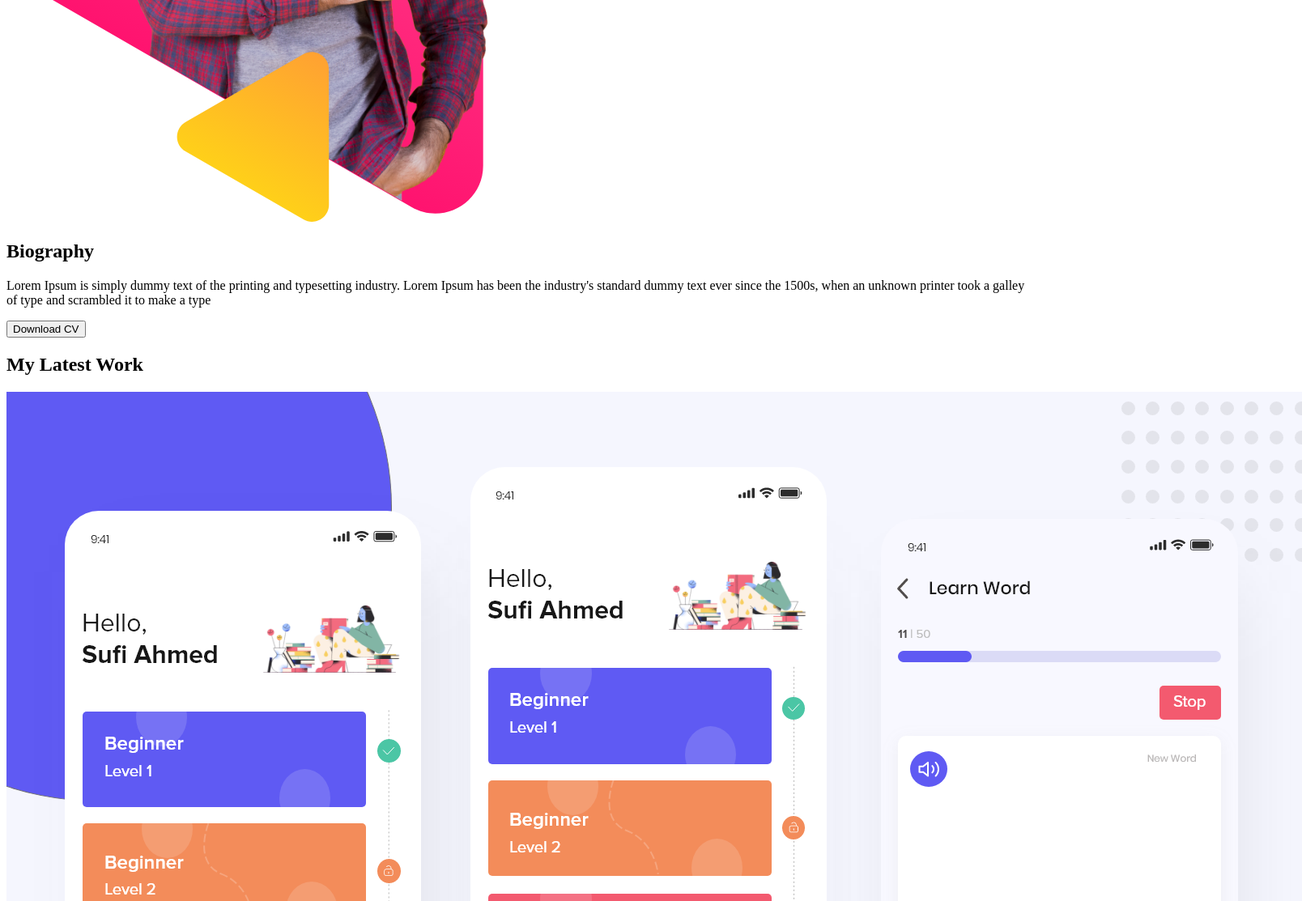
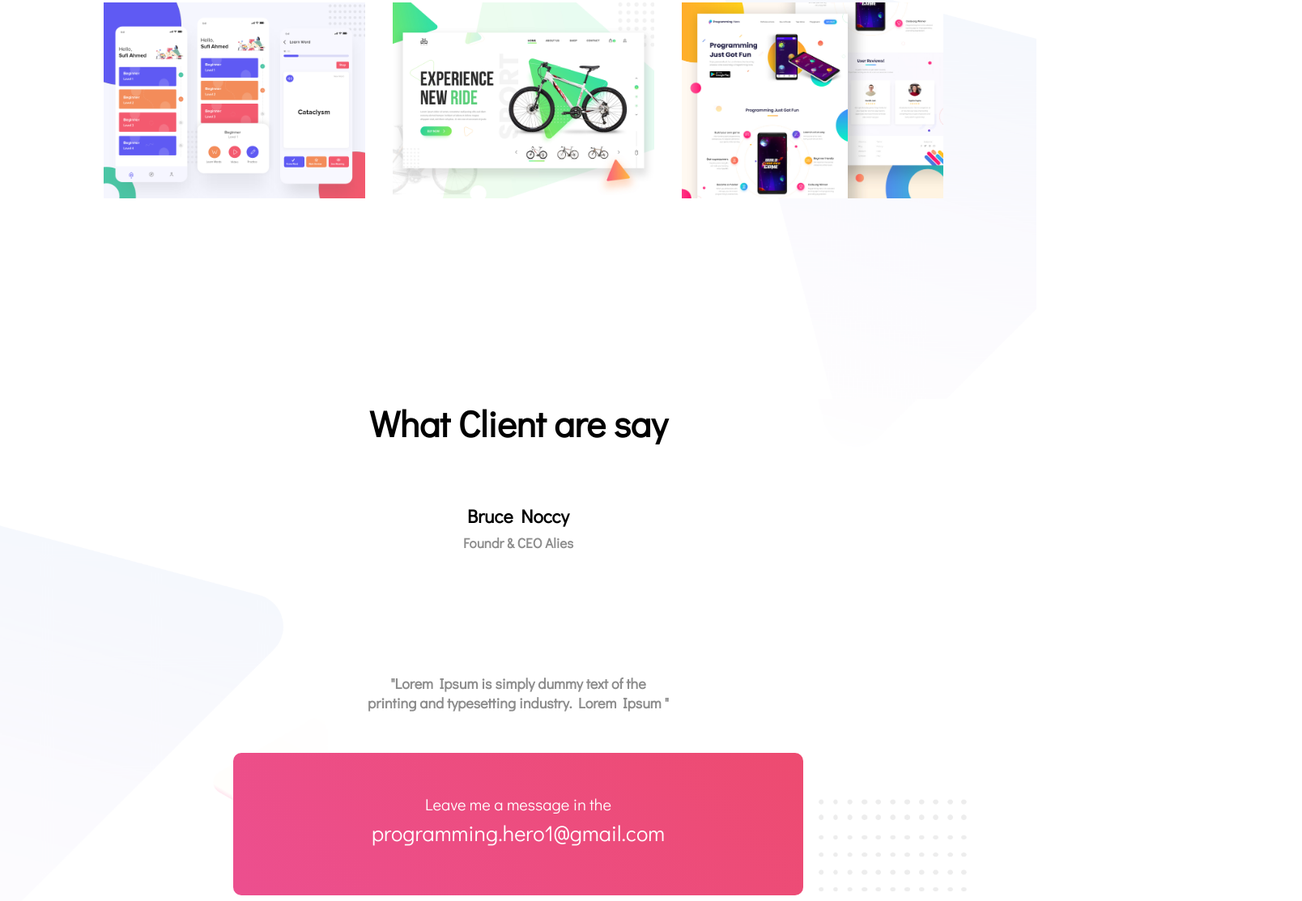
Before and after one commit to muradhossain716/porpolio_website, a plain HTML site: page index.html in a window 1280 px wide. Shown: the part 1687-2800 px from the top of the page at 81% size, 1608 px wide, since content can reach past the window. Drawn offline with Linux system fonts and the light colour scheme.

Commit message:
Finally Done

```diff
--- a/index.html
+++ b/index.html
@@ -8,21 +8,27 @@
 </head>
 <body>
     <header>
+
             <div class="header">
-            <div class="header-left">
-                <h3>Hello I'm</h3>
-                <h2>Jack Smith</h2>
-                <p>You might saw me jumping,climbing buildings,and stopping trains.</p>
-                <p>But nobody pays me a dime for that work.<p>
-                <button>HIRE ME</button>
+                <div class="header_left">
+                    <h2>Hello I'm</h2>
+                    <h1>Jack Smith</h1>
+                    <p>You might saw me jumping,climbing buildings,and stopping trains.
+        But nobody pays me a dime for that work.</p>
+                    <button><span>HIRE ME</span></button>
                 </div>
                 <div class="header_right">
                     <img src="img/peter.png" alt="">
                 </div>
+            </div>
 
-        </div>
+
+
+
     </header>
+
     <section>
+        <div class="section1">
             <div class="body_left">
                 <img src="img/peter_dream.png" alt="">
             </div>
@@ -31,36 +37,44 @@
                 <p>Lorem Ipsum is simply dummy text of the printing and typesetting industry. Lorem Ipsum has been the industry's standard dummy text ever since the 1500s, when an unknown printer took a galley of type and scrambled it to make a type</p>
                 <button>Download CV</button>
             </div>
+        </div>
+
     </section>
+    <div class="clearfix"></div>
     <section>
-        <div class="my_work">
+        <div id="my_work">
             <h1>My Latest Work</h1>
 
             <div class="work">
                 <img src="img/work-1.png" alt="">
             </div>
             <div class="work">
-                <img src="img/work-2.png" alt="">
+                <img src="img/work-2.jpg" alt="">
             </div>
-            <div class="work">
-                <img src="img/work-3.png" alt="work">
+            <div class="work mr_none">
+                <img src="img/work-3.jpg" alt="work">
             </div>
         </div>
     </section>
-    <section>
+    <div class="clearfix"></div>
+    <footer>
+        <div class="footer">
+
+
             <div class="client_review">
-            <h2>What Client are say</h2>
+                <h1>What Client are say</h1>
                 <h4>Bruce Noccy</h4>
                 <h5>Foundr &#38; CEO Alies</h5>
-            <p>"Lorem Ipsum is simply dummy text of the printing and typesetting industry. Lorem Ipsum "</p>
+                <p>"Lorem Ipsum is simply dummy text of the <br>printing and typesetting industry. Lorem Ipsum "</p>
                 <div class="email">
                     <h5>Leave me a message in the</h5>
                     <h2>programming.hero1@gmail.com</h2>
                 </div>
             </div>
-    </section>
-    <footer>
+
             <p>Programming Hero initiativ &copy; 2020 All rights Reserved</p>
+        </div>
+
     </footer>
 </body>
 </html>
--- a/style.css
+++ b/style.css
@@ -0,0 +1,181 @@
+@import url('https://fonts.googleapis.com/css2?family=Didact+Gothic&display=swap');
+* {
+  margin: 0;
+  padding: 0;
+}
+
+body {
+  font-family: 'Didact Gothic', sans-serif;
+}
+.clearfix {
+  clear: both;
+}
+.header_full {
+}
+.header {
+  background: url(img/header-bg.png);
+  background-repeat: no-repeat;
+  height: 650px;
+  background-size: cover;
+  /* overflow: hidden; */
+}
+img {
+  width: 100%;
+  /* height: 29%; */
+}
+
+.header_left {
+  width: 40%;
+  float: left;
+  margin-left: 5%;
+  padding: 2%;
+  margin-top: 118px;
+  /* height: 50%; */
+}
+.header_left h1 {
+  font-weight: 700;
+  color: #f03f5a;
+  font-size: 40px;
+  margin-top: 15px;
+}
+.header_left p {
+  color: #737373;
+  margin-top: 35px;
+}
+.header_left button {
+  padding: 8px 29px;
+  background-image: linear-gradient(45deg, #ec4f8f, #ed4b70);
+  border: none;
+  border-radius: 4px;
+  color: white;
+  margin-top: 30px;
+}
+.header_left button span {
+  font-size: 10px;
+}
+.header_right {
+  width: 40%;
+  float: left;
+  margin-left: 5%;
+  padding: 2%;
+  /* height: 100%; */
+}
+.section1 {
+  /* height: 600px; */
+  background: url(img/biography-bg.png);
+  background-repeat: no-repeat;
+  background-size: cover;
+  height: 850px;
+}
+.body_left {
+  float: left;
+  width: 40%;
+  margin: 4%;
+  /* padding: 2%; */
+}
+.body_right {
+  float: left;
+  width: 40%;
+  margin: 4%;
+  padding: 2%;
+  padding-top: 129px;
+}
+.body_right p {
+  color: #8c8c8c;
+  margin-top: 10px;
+}
+.body_right h2 {
+  font-size: 40px;
+  padding-bottom: 20px;
+}
+.body_left img {
+  width: 100%;
+}
+.body_right button {
+  padding: 13px 30px;
+  color: white;
+  border: none;
+  background-image: linear-gradient(45deg, #ec4f8f, #ed4b70);
+  border-radius: 5px;
+  margin-top: 45px;
+}
+
+#my_work {
+  background: url(img/latest-work-bg.png);
+  background-repeat: no-repeat;
+  background-size: cover;
+  height: 600px;
+  margin: 0% 0% 0% 10%;
+  padding-top: 80px;
+}
+#my_work h1 {
+  text-align: center;
+
+  padding-bottom: 45px;
+  font-size: 50px;
+}
+.work {
+  width: 28%;
+  float: left;
+  margin-right: 3%;
+}
+.mr_none {
+  margin-right: none;
+}
+.footer {
+  background: url(img/footer-bg.png);
+  background-size: cover;
+  background-repeat: no-repeat;
+  height: 800px;
+}
+.client_review {
+}
+.client_review h1 {
+  text-align: center;
+  font-size: 45px;
+}
+.client_review h4 {
+  text-align: center;
+  padding-top: 70px;
+  font-size: 23px;
+}
+.client_review h5 {
+  text-align: center;
+  color: #8c8c8c;
+  font-size: 17px;
+  padding-top: 7px;
+}
+.client_review p {
+  text-align: center;
+  padding: 25px 0px 100px 23px;
+  font-weight: bold;
+  font-size: 20px;
+  color: #000000bf;
+}
+.email {
+  text-align: center;
+  height: 176px;
+  margin: 0 auto;
+  width: 55%;
+  border-radius: 10px;
+  background-image: linear-gradient(45deg, #ec4f8f, #ed4b70);
+}
+.email h5 {
+  color: white;
+  font-weight: normal;
+  font-size: 20px;
+  padding-top: 50px;
+}
+.email h2 {
+  color: white;
+  font-weight: normal;
+  font-size: 27px;
+  padding-top: 5px;
+}
+.footer p {
+  color: #8c8c8c;
+  text-align: center;
+  padding: 150px 0px 50px 0px;
+  font-weight: 700;
+  font-size: 18px;
+}
```
Also changed, not shown: 1 other file. Lines whose indentation alone changed are shown as unchanged.
